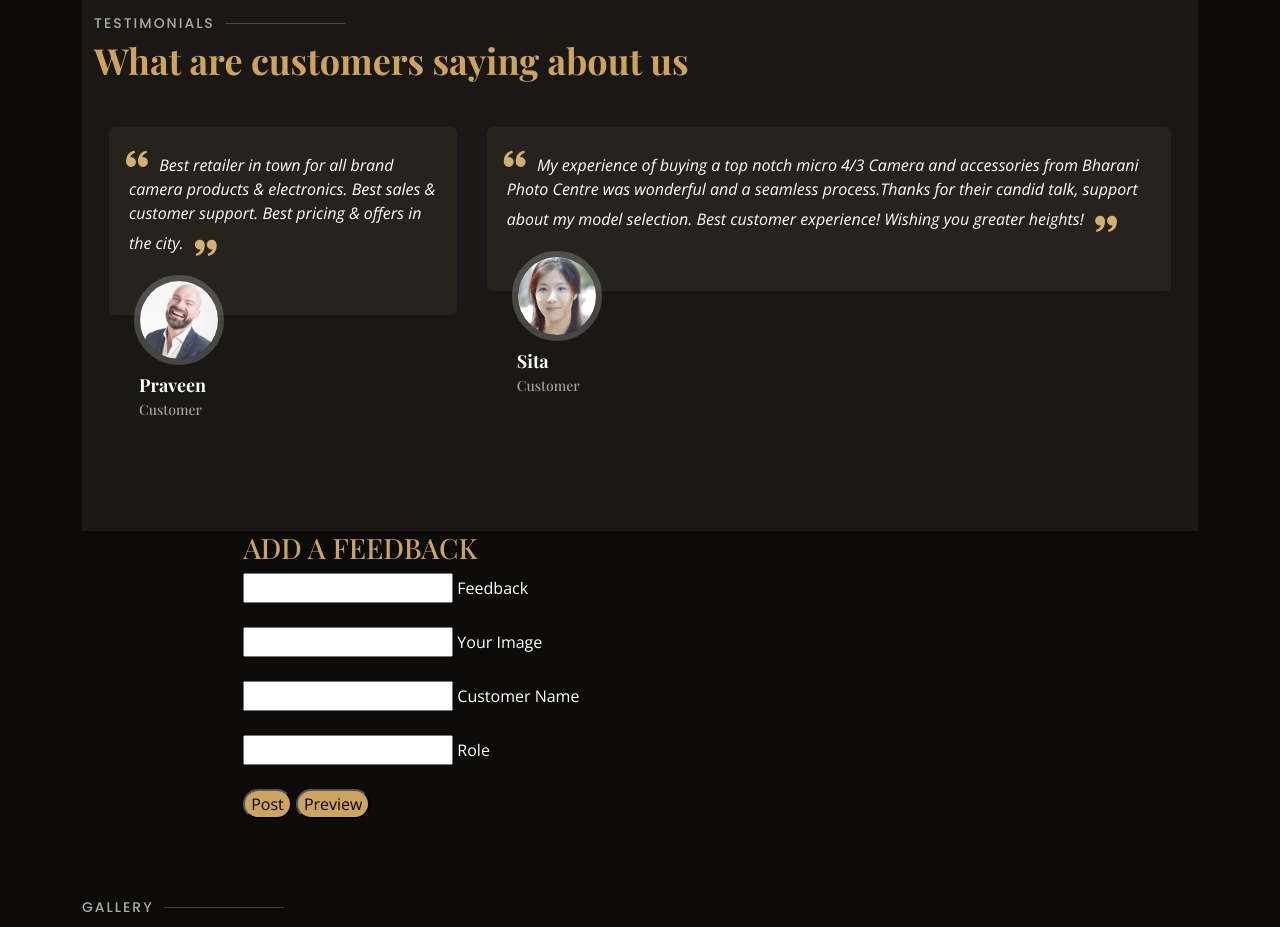
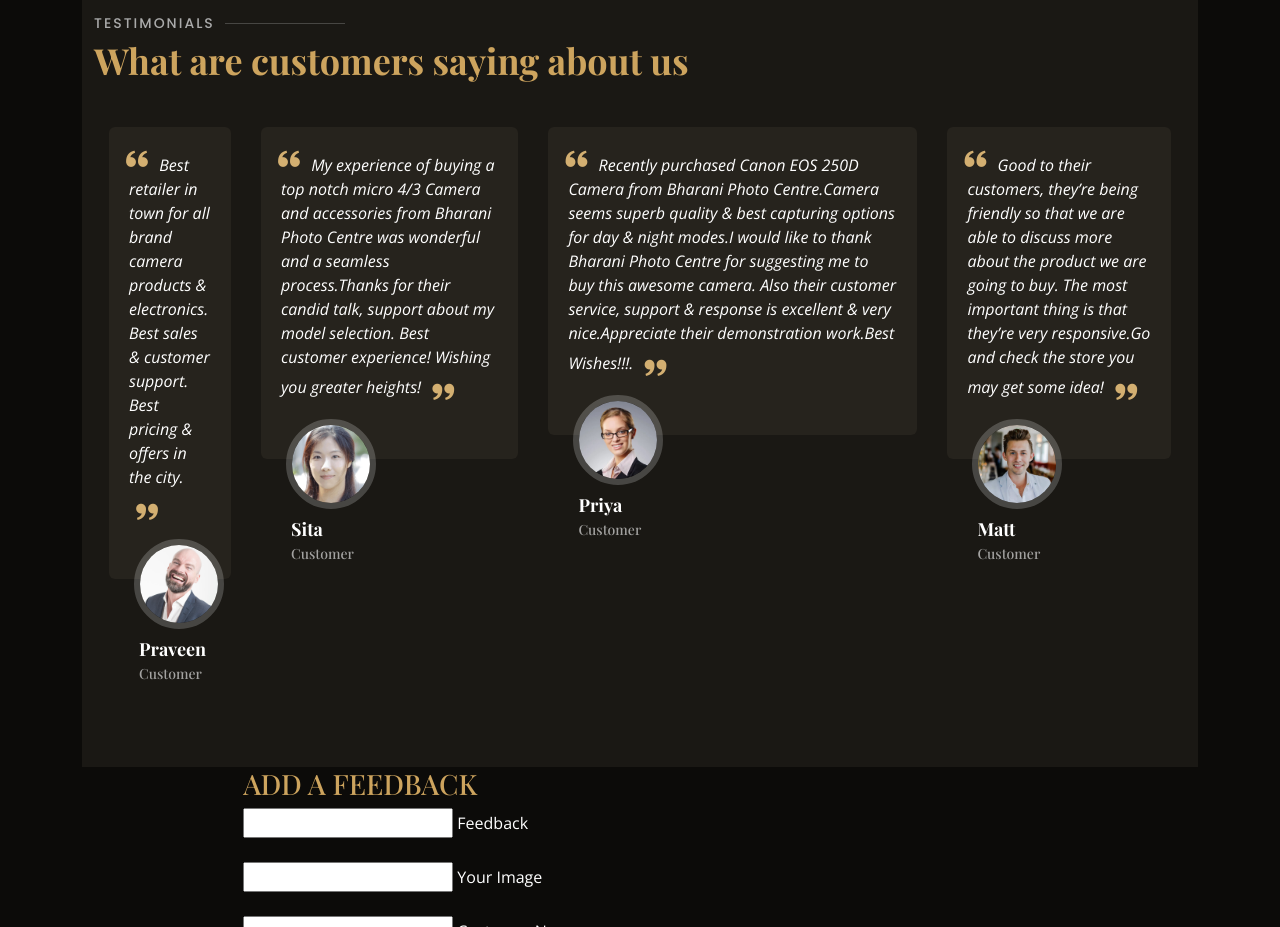
Before and after one commit to KowshikHarish/Bharani-Photo-Centre, a website: page index.html in a window 1280 px wide. Shown: the part 4660-5587 px from the top of the page. Drawn offline with nearby package versions, Linux system fonts and the light colour scheme; no server answers; a web font is replaced by a local one.

Commit message:
Update index.html

```diff
--- a/index.html
+++ b/index.html
@@ -563,6 +563,21 @@
                 imglink:'assets/img/testimonials/testimonials-2.jpg',
                 cname:'Sita',
                 role:'Customer'
+            },
+            {
+                feedback:'Recently purchased Canon EOS 250D Camera from Bharani Photo Centre.Camera seems superb quality & best capturing options
+                for day & night modes.I would like to thank Bharani Photo Centre for suggesting me to buy this awesome camera. Also their
+                customer service, support & response is excellent & very nice.Appreciate their demonstration work.Best Wishes!!!.',
+                imglink:'assets/img/testimonials/testimonials-3.jpg',
+                cname:'Priya',
+                role:'Customer'
+            },
+            {
+                feedback:'Good to their customers, they’re being friendly so that we are able to discuss more about the product we are going to buy.
+                The most important thing is that they’re very responsive.Go and check the store you may get some idea!',
+                imglink:'assets/img/testimonials/testimonials-4.jpg',
+                cname:'Matt',
+                role:'Customer'
             }
             ]">
 
```
